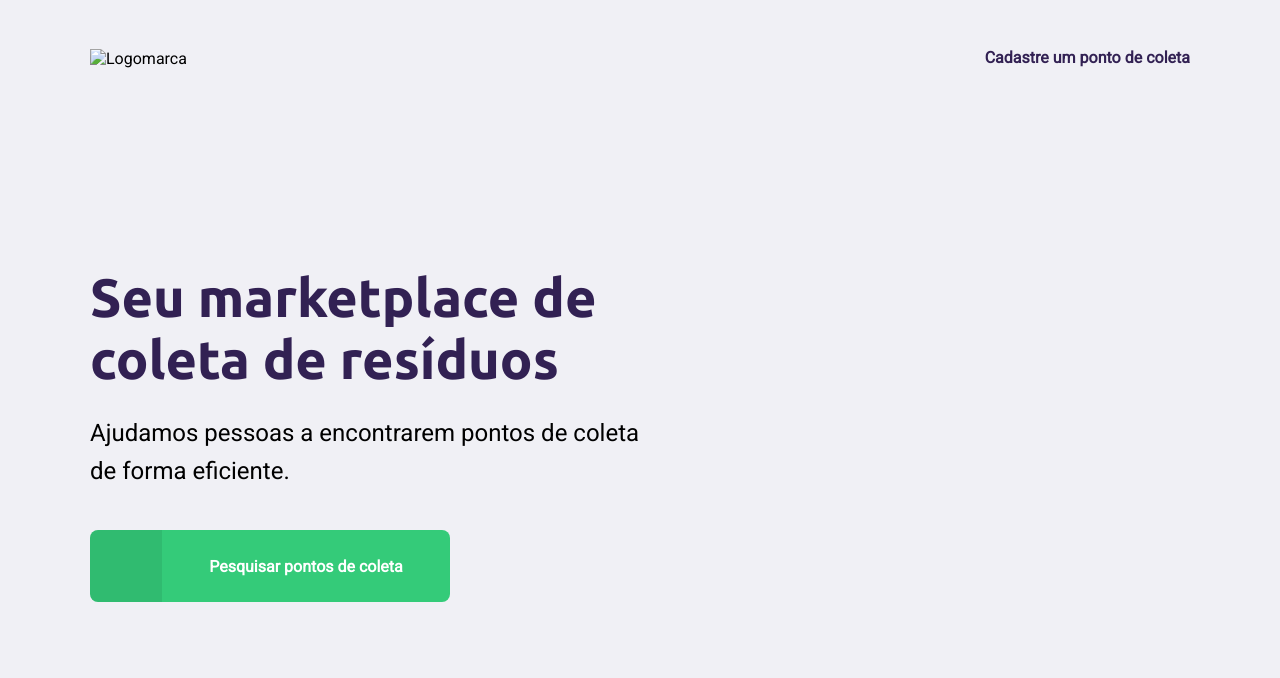
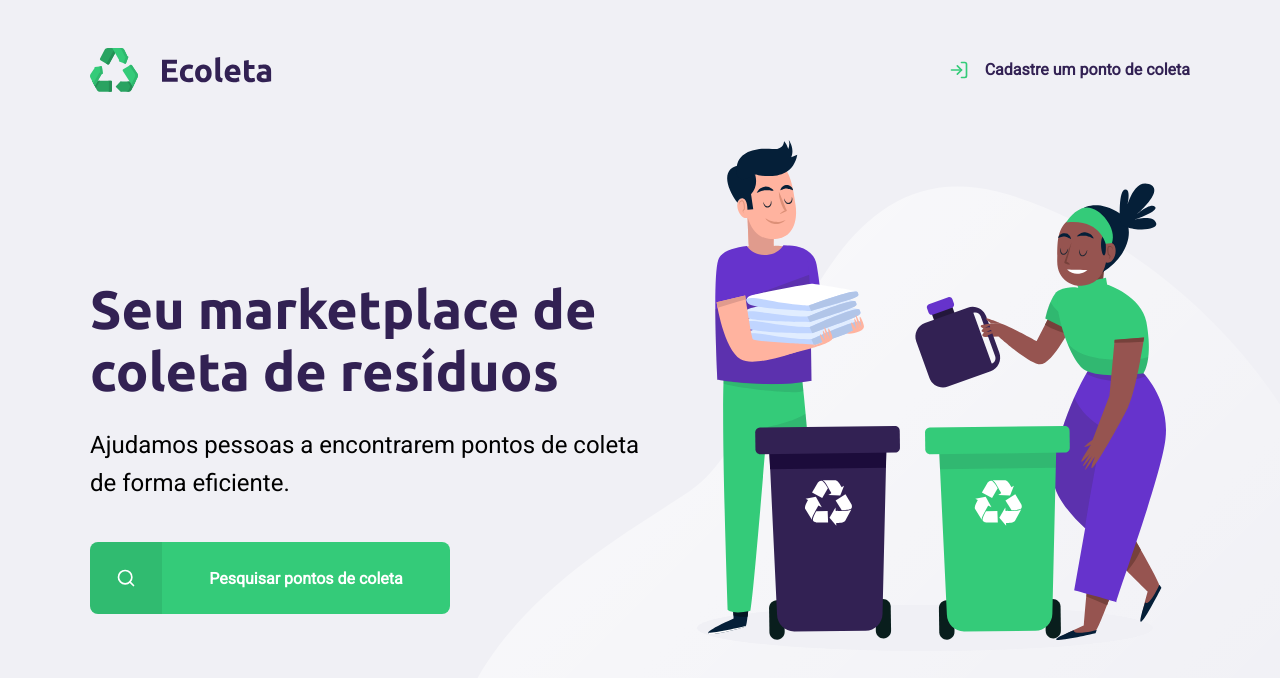
Before and after one commit to LucasPepper/NLW, a plain HTML site: page index.html in a window 1280 px wide. Drawn offline with Linux system fonts and the light colour scheme.

Commit message:
fixing icons

```diff
--- a/index.html
+++ b/index.html
@@ -17,7 +17,7 @@
     <div id="page-home">
         <div class="content">
             <header>
-                <img src="/extras-aula-1/icones/logo.svg" alt="Logomarca">
+                <img src="/assets/icons/logo.svg" alt="Logomarca">
                 <a href="http://google.com">
                     <span></span>
                     Cadastre um ponto de coleta
--- a/styles.css/home.css
+++ b/styles.css/home.css
@@ -1,6 +1,6 @@
 #page-home {
 
-    background: url('../extras-aula-1/icones/home-background.svg') no-repeat;
+    background: url('../assets/icons/home-background.svg') no-repeat;
     background-position: 35vw bottom;
     height: 100vh;
 }
@@ -35,7 +35,7 @@
     margin-right: 16px;
     display: flex;
 
-    background-image: url('../extras-aula-1/icones/log-in.svg');
+    background-image: url('../assets/icons/log-in.svg');
     width: 20px;
     height: 20px;
 }
@@ -101,7 +101,7 @@
 
 #page-home main a span::after {
     content: "";
-    background-image: url('../extras-aula-1/icones/search.svg');
+    background-image: url('../assets/icons/search.svg');
 
     width: 20px;
     height: 20px;
```
Also changed, not shown: create-point.html (+1 -1 lines).
